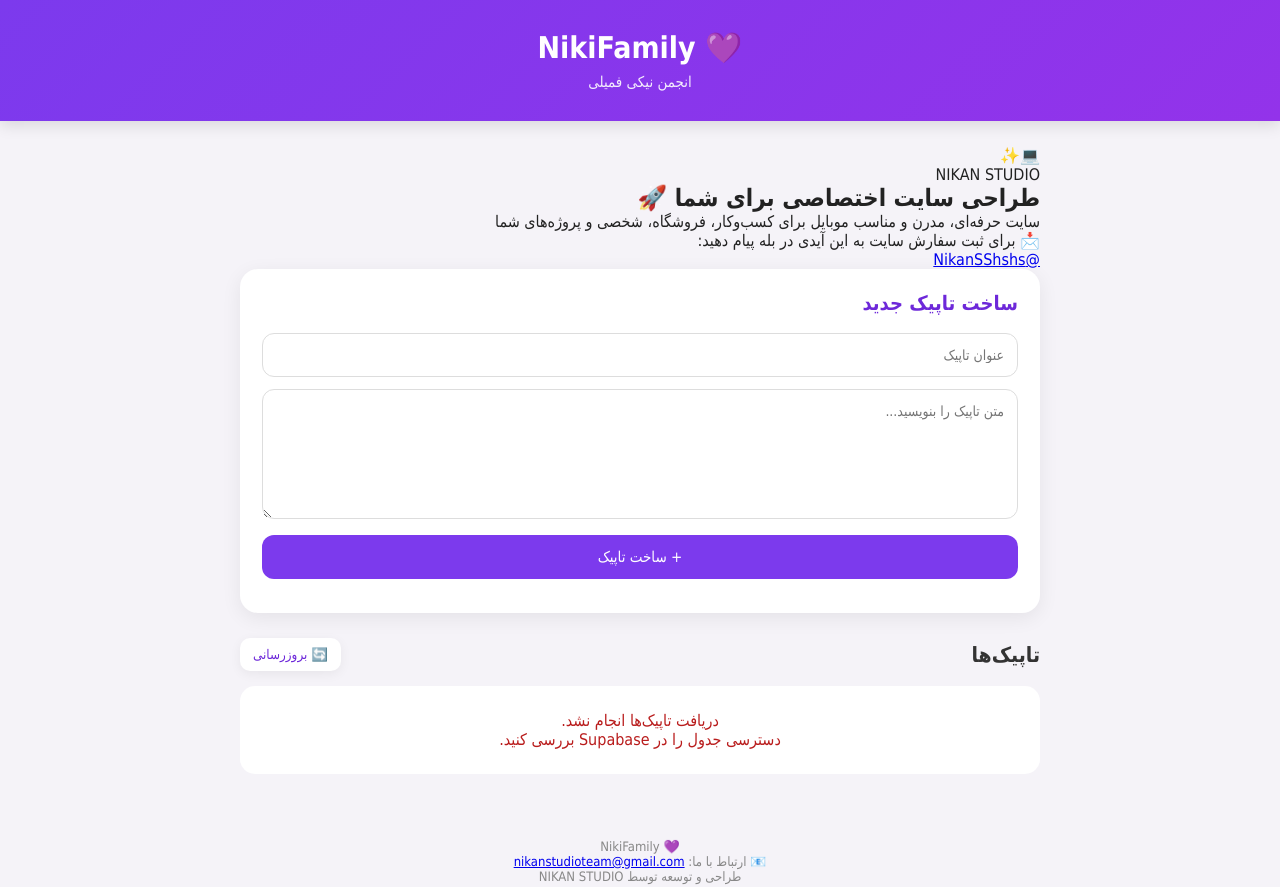
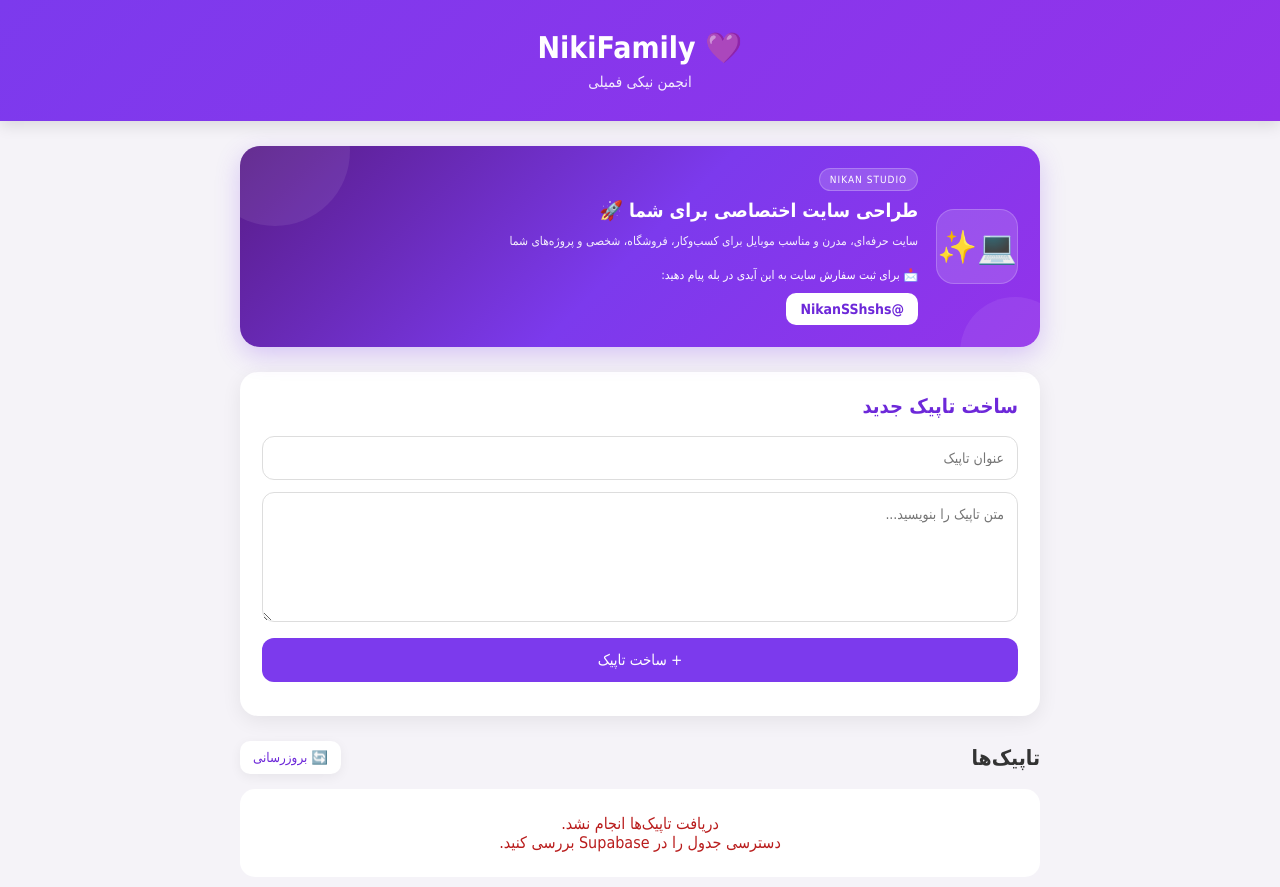
Before and after one commit to NikanStudio/NikifamilyBest, a plain HTML site: page index.html in a window 1280 px wide. Shown: the top 887 px of the page. Drawn offline with nearby package versions, Linux system fonts and the light colour scheme; no server answers.

Commit message:
Update style.css

```diff
--- a/style.css
+++ b/style.css
@@ -17,7 +17,9 @@
 margin: auto;
 }
 
-/* Header */
+/* =========================================
+HEADER
+========================================= */
 
 .header {
 background: linear-gradient(135deg, #7c3aed, #9333ea);
@@ -37,13 +39,176 @@
 opacity: 0.9;
 }
 
-/* Main */
+/* =========================================
+MAIN
+========================================= */
 
 main {
 padding: 25px 0 40px;
 }
 
-/* Create */
+/* =========================================
+ADVERTISEMENT BANNER
+========================================= */
+
+.ad-banner {
+position: relative;
+overflow: hidden;
+display: flex;
+align-items: center;
+gap: 18px;
+
+background:
+    linear-gradient(
+        135deg,
+        #581c87,
+        #7c3aed 50%,
+        #9333ea
+    );
+
+color: white;
+padding: 22px;
+margin-bottom: 25px;
+
+border-radius: 20px;
+
+box-shadow:
+    0 8px 25px rgba(124, 58, 237, 0.25);
+
+}
+
+.ad-banner::before {
+content: "";
+position: absolute;
+
+width: 150px;
+height: 150px;
+
+background: rgba(255, 255, 255, 0.08);
+
+border-radius: 50%;
+
+top: -70px;
+left: -40px;
+
+}
+
+.ad-banner::after {
+content: "";
+position: absolute;
+
+width: 110px;
+height: 110px;
+
+background: rgba(255, 255, 255, 0.07);
+
+border-radius: 50%;
+
+bottom: -60px;
+right: -30px;
+
+}
+
+.ad-icon {
+position: relative;
+z-index: 2;
+
+min-width: 75px;
+height: 75px;
+
+display: flex;
+align-items: center;
+justify-content: center;
+
+background: rgba(255, 255, 255, 0.14);
+
+border: 1px solid rgba(255, 255, 255, 0.2);
+
+border-radius: 18px;
+
+font-size: 32px;
+
+}
+
+.ad-content {
+position: relative;
+z-index: 2;
+flex: 1;
+}
+
+.ad-badge {
+display: inline-block;
+
+background: rgba(255, 255, 255, 0.16);
+
+border: 1px solid rgba(255, 255, 255, 0.22);
+
+padding: 5px 10px;
+
+border-radius: 20px;
+
+font-size: 10px;
+
+letter-spacing: 1px;
+
+margin-bottom: 8px;
+
+}
+
+.ad-content h2 {
+font-size: 19px;
+margin-bottom: 8px;
+}
+
+.ad-content p {
+font-size: 12px;
+line-height: 1.9;
+opacity: 0.92;
+margin-bottom: 12px;
+}
+
+.ad-contact {
+font-size: 12px;
+line-height: 1.8;
+margin-bottom: 7px;
+}
+
+.bale-link {
+display: inline-block;
+
+background: white;
+
+color: #6d28d9;
+
+text-decoration: none;
+
+font-weight: bold;
+
+font-size: 14px;
+
+padding: 8px 14px;
+
+border-radius: 10px;
+
+transition: 0.2s;
+
+}
+
+.bale-link:hover {
+transform: translateY(-2px);
+
+box-shadow:
+    0 5px 15px rgba(0, 0, 0, 0.15);
+
+}
+
+.bale-link:active {
+transform: scale(0.97);
+}
+
+/* =========================================
+CREATE TOPIC
+========================================= */
 
 .create-box {
 background: white;
@@ -62,20 +227,32 @@
 input,
 textarea {
 width: 100%;
+
 border: 1px solid #ddd;
+
 border-radius: 12px;
+
 padding: 13px;
+
 font-family: inherit;
+
 font-size: 14px;
+
 margin-bottom: 12px;
+
 outline: none;
+
 transition: 0.2s;
+
 }
 
 input:focus,
 textarea:focus {
 border-color: #7c3aed;
-box-shadow: 0 0 0 3px rgba(124, 58, 237, 0.1);
+
+box-shadow:
+    0 0 0 3px rgba(124, 58, 237, 0.1);
+
 }
 
 textarea {
@@ -85,14 +262,23 @@
 
 #createTopicBtn {
 width: 100%;
+
 border: none;
+
 border-radius: 12px;
+
 padding: 13px;
+
 background: #7c3aed;
+
 color: white;
+
 font-family: inherit;
+
 font-size: 15px;
+
 cursor: pointer;
+
 }
 
 #createTopicBtn:active {
@@ -106,11 +292,16 @@
 
 #message {
 text-align: center;
+
 margin-top: 12px;
+
 font-size: 14px;
+
 }
 
-/* Topics */
+/* =========================================
+TOPICS
+========================================= */
 
 .topics-section {
 margin-top: 10px;
@@ -118,10 +309,15 @@
 
 .section-title {
 display: flex;
+
 align-items: center;
+
 justify-content: space-between;
+
 gap: 10px;
+
 margin-bottom: 15px;
+
 }
 
 .section-title h2 {
@@ -131,58 +327,95 @@
 
 .refresh-btn {
 border: none;
+
 background: white;
+
 color: #6d28d9;
+
 padding: 9px 13px;
+
 border-radius: 10px;
+
 font-family: inherit;
+
 cursor: pointer;
-box-shadow: 0 3px 12px rgba(0, 0, 0, 0.06);
+
+box-shadow:
+    0 3px 12px rgba(0, 0, 0, 0.06);
+
 }
 
-/* Topic */
+/* =========================================
+TOPIC CARD
+========================================= */
 
 .topic-card {
 background: white;
+
 border-radius: 16px;
+
 padding: 18px;
+
 margin-bottom: 18px;
-box-shadow: 0 4px 15px rgba(0, 0, 0, 0.06);
+
+box-shadow:
+    0 4px 15px rgba(0, 0, 0, 0.06);
+
 }
 
 .topic-card h3 {
 color: #6d28d9;
+
 font-size: 18px;
+
 margin-bottom: 10px;
+
 }
 
 .topic-card > p {
 color: #555;
+
 font-size: 14px;
+
 line-height: 1.9;
+
 white-space: pre-wrap;
+
 word-break: break-word;
+
 }
 
 .topic-date {
 display: block;
+
 margin-top: 12px;
+
 color: #999;
+
 font-size: 11px;
+
 }
 
-/* Comments */
+/* =========================================
+COMMENTS
+========================================= */
 
 .comments-section {
 margin-top: 18px;
+
 padding-top: 15px;
+
 border-top: 1px solid #eee;
+
 }
 
 .comments-title {
 color: #6d28d9;
+
 font-size: 16px;
+
 margin-bottom: 12px;
+
 }
 
 .comment-list {
@@ -191,38 +424,59 @@
 
 .comment-item {
 background: #f8f7fb;
+
 border-radius: 12px;
+
 padding: 11px 13px;
+
 margin-bottom: 9px;
+
 }
 
 .comment-name {
 display: block;
+
 color: #6d28d9;
+
 font-size: 13px;
+
 font-weight: bold;
+
 margin-bottom: 5px;
+
 }
 
 .comment-content {
 color: #444;
+
 font-size: 13px;
+
 line-height: 1.8;
+
 white-space: pre-wrap;
+
 word-break: break-word;
+
 }
 
 .comment-date {
 display: block;
+
 color: #999;
+
 font-size: 10px;
+
 margin-top: 6px;
+
 }
 
 .no-comments {
 color: #999;
+
 font-size: 12px;
+
 margin-bottom: 12px;
+
 }
 
 .comment-form {
@@ -236,58 +490,115 @@
 
 .comment-form textarea {
 min-height: 80px;
+
 resize: vertical;
+
 }
 
 .comment-btn {
 width: 100%;
+
 border: none;
+
 border-radius: 10px;
+
 padding: 11px;
+
 background: #7c3aed;
+
 color: white;
+
 font-family: inherit;
+
 font-size: 13px;
+
 cursor: pointer;
+
 }
 
 .comment-btn:disabled {
 opacity: 0.6;
+
 cursor: not-allowed;
+
 }
 
 .comment-message {
 text-align: center;
+
 font-size: 12px;
+
 margin-top: 8px;
+
 }
 
-/* Loading / Empty / Error */
+/* =========================================
+LOADING / EMPTY / ERROR
+========================================= */
 
 .loading,
 .empty,
 .error {
 background: white;
+
 padding: 25px;
+
 border-radius: 15px;
+
 text-align: center;
+
 color: #777;
+
 }
 
 .error {
 color: #b91c1c;
 }
 
-/* Footer */
+/* =========================================
+FOOTER
+========================================= */
 
 footer {
 text-align: center;
+
 padding: 25px;
+
 color: #888;
+
 font-size: 13px;
+
 }
 
-/* Mobile */
+.footer-email {
+margin-top: 8px;
+}
+
+.footer-email a {
+color: #6d28d9;
+
+text-decoration: none;
+
+font-weight: bold;
+
+}
+
+.footer-email a:hover {
+text-decoration: underline;
+}
+
+.footer-studio {
+margin-top: 8px;
+
+font-size: 11px;
+
+color: #aaa;
+
+}
+
+/* =========================================
+MOBILE
+========================================= */
 
 @media (max-width: 500px) {
 
@@ -309,6 +620,7 @@
 
 .refresh-btn {
     font-size: 12px;
+
     padding: 8px 10px;
 }
 
@@ -316,4 +628,50 @@
     padding: 15px;
 }
 
+/* Mobile Advertisement */
+
+.ad-banner {
+    padding: 17px;
+
+    gap: 12px;
+
+    align-items: flex-start;
 }
+
+.ad-icon {
+    min-width: 55px;
+
+    width: 55px;
+
+    height: 55px;
+
+    border-radius: 14px;
+
+    font-size: 24px;
+}
+
+.ad-content h2 {
+    font-size: 16px;
+}
+
+.ad-content p {
+    font-size: 11px;
+
+    line-height: 1.8;
+}
+
+.ad-contact {
+    font-size: 11px;
+}
+
+.bale-link {
+    font-size: 13px;
+
+    padding: 7px 11px;
+}
+
+.ad-badge {
+    font-size: 9px;
+}
+
+}
```
